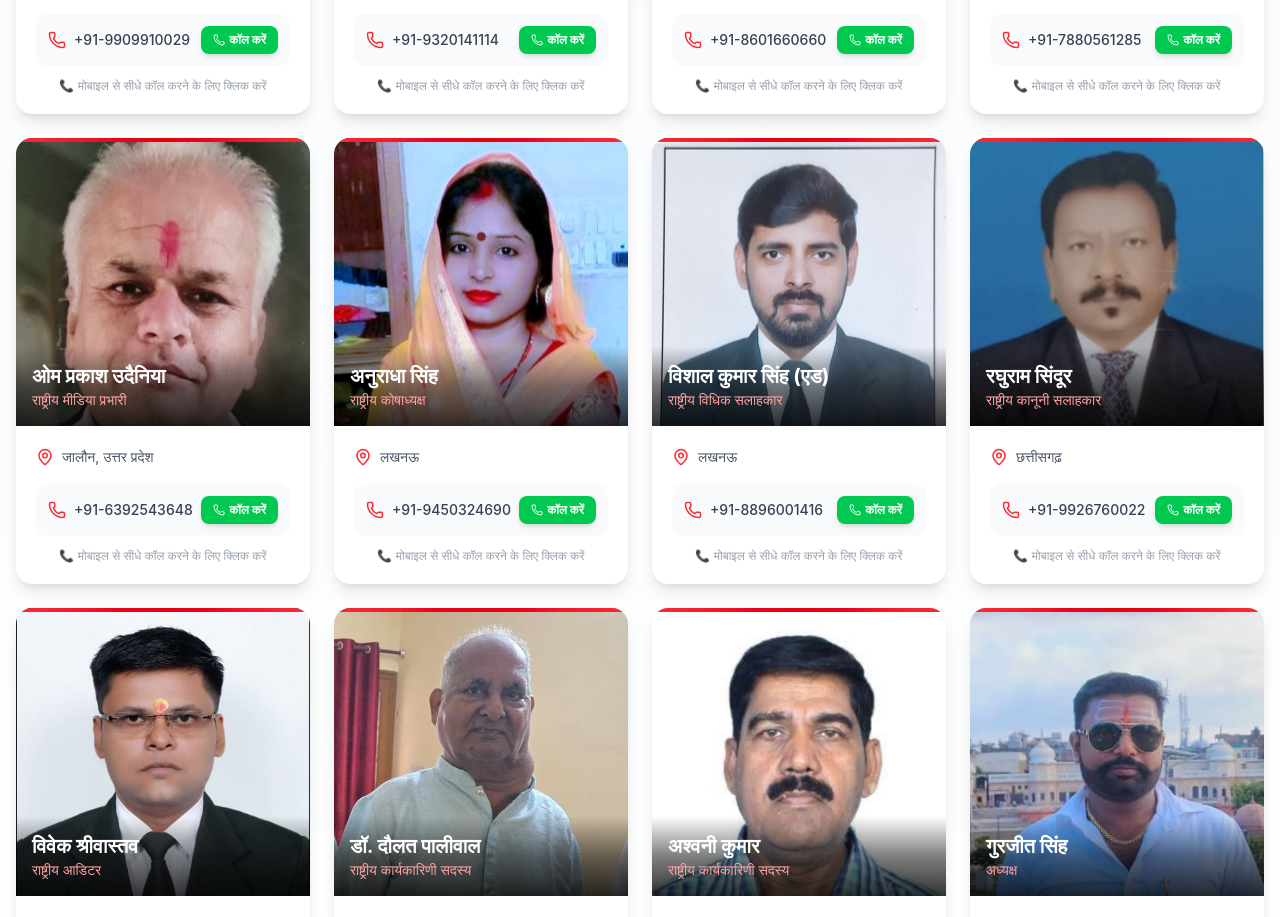
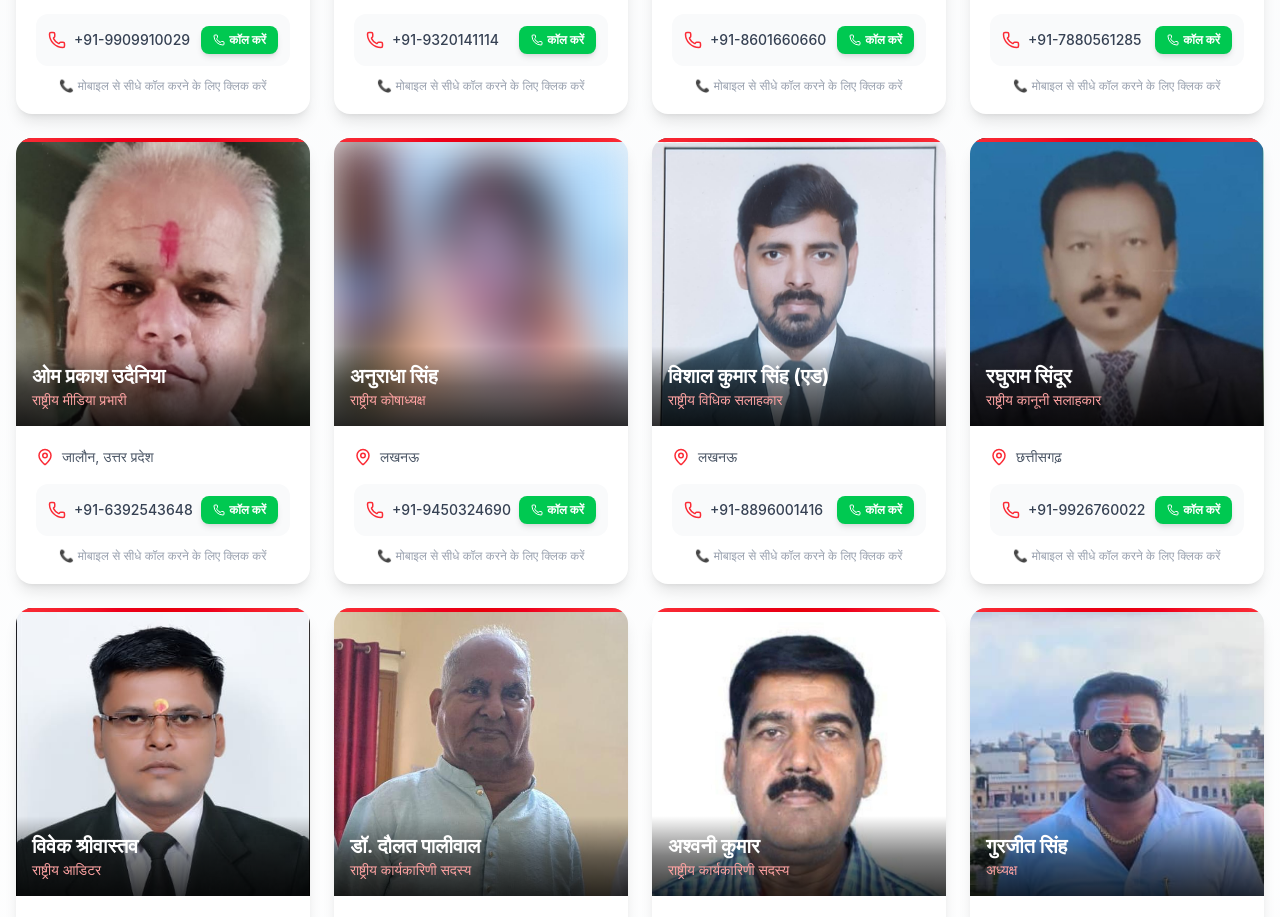
Before and after one commit to kapil-bhargava/allindiapes, a React (Vite) app in the folder frontend/: page /members in a window 1280 px wide. Shown: the part 1180-2097 px from the top of the page. Built offline with nearby package versions, Linux system fonts and the light colour scheme.

Commit message:
blurred aradhya singh

```diff
--- a/frontend/src/components/TeamPage.jsx
+++ b/frontend/src/components/TeamPage.jsx
@@ -22,15 +22,12 @@ const ProfessionalTeamCard = ({ member }) => {
                 <img
                     src={member.image}
                     alt={member.name}
-                    className="w-full h-72 object-cover object-top group-hover:scale-105 transition duration-500"
+                    className={`w-full h-72 object-cover object-top group-hover:scale-105 transition duration-500 ${member.id === 10 ? 'rounded-2xl' : ''}`}
                 />
 
                 {/* Experience Badge */}
                 <div className="absolute top-3 right-3">
-                    {/* <div className="flex items-center gap-1 bg-red-600/95 backdrop-blur-sm text-white px-3 py-1.5 rounded-full shadow-lg">
-            <Briefcase size={12} className="text-yellow-300" />
-            <span className="text-xs font-semibold">{member.experience}</span>
-          </div> */}
+
                 </div>
 
                 {/* Semi-transparent Overlay for Name */}
--- a/frontend/src/pages/FullTeamPage.jsx
+++ b/frontend/src/pages/FullTeamPage.jsx
@@ -200,7 +200,7 @@ const ProfessionalTeamCard = ({ member }) => {
         <img
           src={member.image}
           alt={member.name}
-          className="w-full h-72 object-cover object-top group-hover:scale-105 transition duration-500"
+          className={`w-full h-72 object-cover object-top group-hover:scale-105 transition duration-500 ${member.id === 10 ? 'blur-xl' : ''}`}
         />
 
         {/* Experience Badge (Optional - commented out as in original) */}
```
